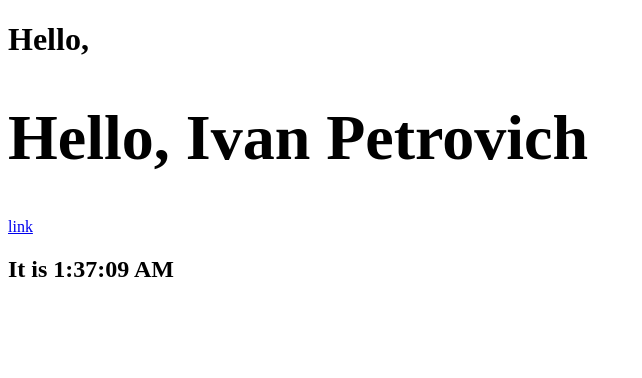
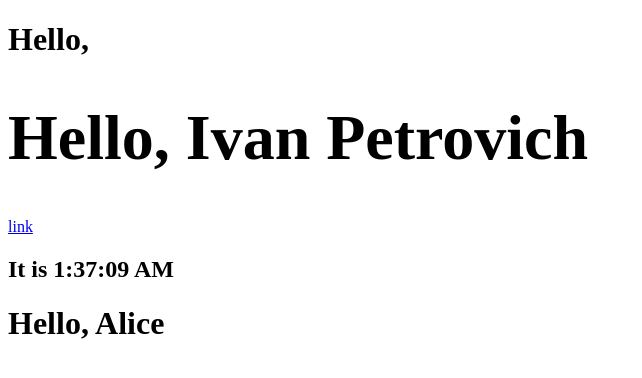
Before and after one commit to TravyCatty/react, a React (Create React App) app in the folder my-app/: page / in a window 1280 px wide. Shown: the top 378 px of the page, without its empty margins (0-642 px from the left). Built offline with nearby package versions, Linux system fonts and the light colour scheme.

Commit message:
add component welcome

```diff
--- a/my-app/src/App.js
+++ b/my-app/src/App.js
@@ -18,6 +18,9 @@ function getGreetings(user) {
   }
 }
 //operator else if on jsx
+function Welcome(props) {
+  return <h1>Hello, {props.name}</h1>
+}
 
 function App() {
   return (
@@ -25,6 +28,7 @@ function App() {
       <h1 className="greet">Hello, {getGreetings(user)}</h1> {/*fucntion in {fucntion then (object)} */}
       <a target="_blank" href="https://google.com"> link</a>
       <h2>It is {new Date().toLocaleTimeString()}</h2>
+      <Welcome name='Alice' />
     </div>
   );
 }
```
